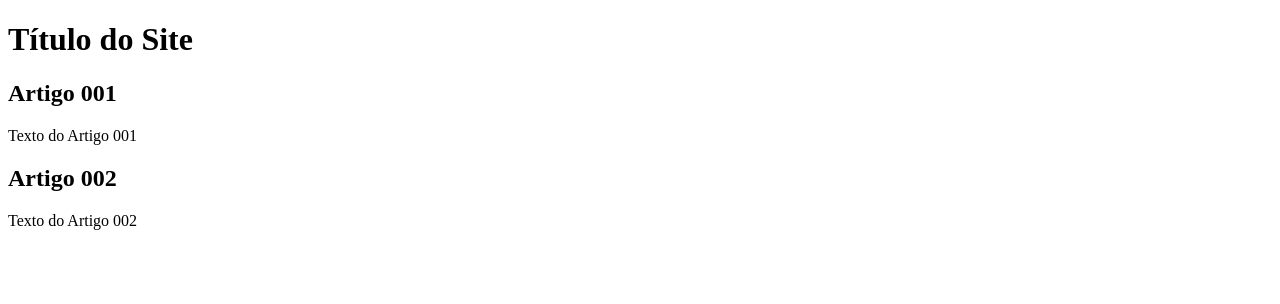
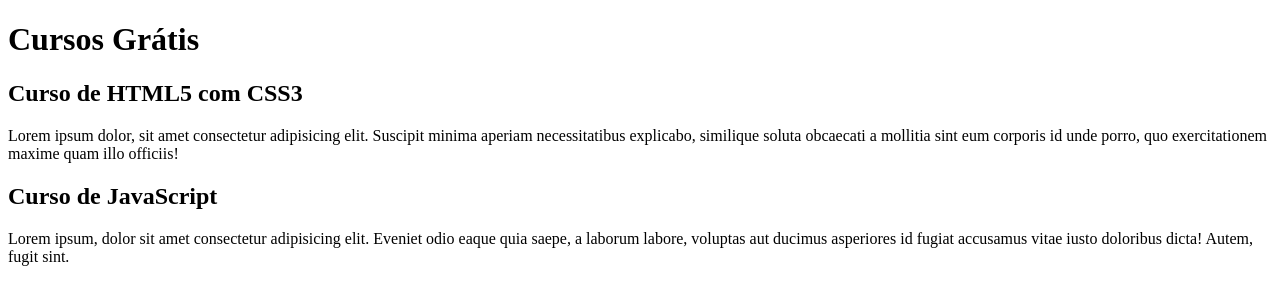
Before and after one commit to rodrigosilvanew/projeto-site, a plain HTML site: page index.html in a window 1280 px wide. Drawn offline with Linux system fonts and the light colour scheme.

Commit message:
comecei a escrever conteúdo

```diff
--- a/index.html
+++ b/index.html
@@ -8,15 +8,15 @@
 <body>
    <main>
        <header>
-           <h1>Título do Site</h1>
+           <h1>Cursos Grátis</h1>
        </header>
        <article>
-           <h2>Artigo 001</h2>
-           <p>Texto do Artigo 001</p>
+           <h2>Curso de HTML5 com CSS3</h2>
+           <p>Lorem ipsum dolor, sit amet consectetur adipisicing elit. Suscipit minima aperiam necessitatibus explicabo, similique soluta obcaecati a mollitia sint eum corporis id unde porro, quo exercitationem maxime quam illo officiis!</p>
        </article>
        <article>
-           <h2>Artigo 002</h2>
-           <p>Texto do Artigo 002</p>
+           <h2>Curso de JavaScript</h2>
+           <p>Lorem ipsum, dolor sit amet consectetur adipisicing elit. Eveniet odio eaque quia saepe, a laborum labore, voluptas aut ducimus asperiores id fugiat accusamus vitae iusto doloribus dicta! Autem, fugit sint.</p>
        </article>
    </main>
 </body>
```
